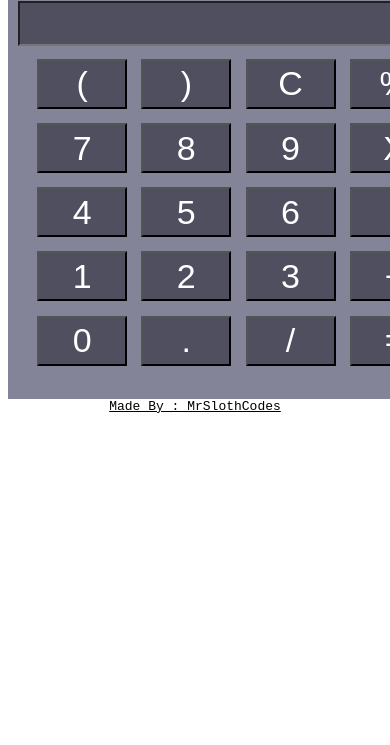
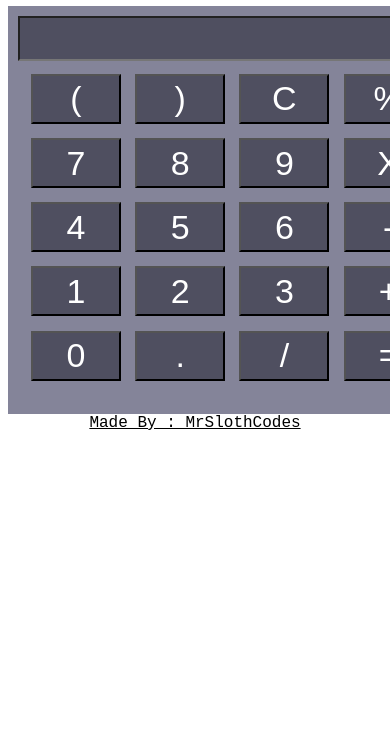
Before and after one commit to MrSlothhCodes/MrSlothhCodes.github.io, a plain HTML site: page index.html in a window 390 px wide. Shown: the part 99-844 px from the top of the page. Drawn offline with Linux system fonts and the light colour scheme.

Commit message:
Responsive2

```diff
--- a/style.css
+++ b/style.css
@@ -27,14 +27,12 @@ button {
     display: inline-block;
     background-color: rgb(132, 132, 153);
 }
-a {
+a,h1 {
     color: black;
-
+    font-family: 'Courier New', Courier, monospace;
+    text-align: center;
 }
 table {
     display: flex;
-    align-items: center;
-    justify-content: center;
     margin: 10px;
-    margin-right: 10px;
 }
```
